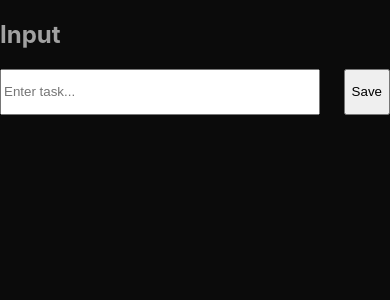
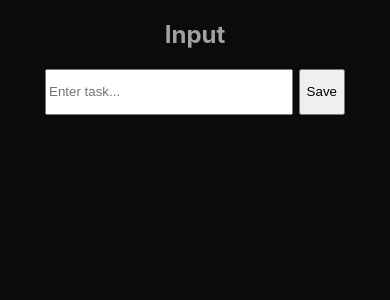
Before and after one commit to Mridul-Works/to-do-reactapp, a React (Create React App) app: page / in a window 390 px wide. Shown: the top 300 px of the page. Built offline with nearby package versions, Linux system fonts and the light colour scheme.

Commit message:
mobile view fixed

```diff
--- a/src/style/inputForm.css
+++ b/src/style/inputForm.css
@@ -2,6 +2,9 @@
 
 .inputForm{
 
+    h2{
+        text-align: center;
+    }
 
     form{
         max-width: 1000px;
@@ -50,4 +53,22 @@
     border-radius: 4px;
     padding-inline: 8px;
     }
+
+
+  @media (max-width: 450px) {
+
+    form{
+        max-width: 300px;
+        width: 100%;
+    }
+
+    .outerDiv{
+        max-width: 300px;
+        width: 100%;
+
+    }
+        .outerDiv li{
+            font-size: 16px;
+        }
 }
+}
```
